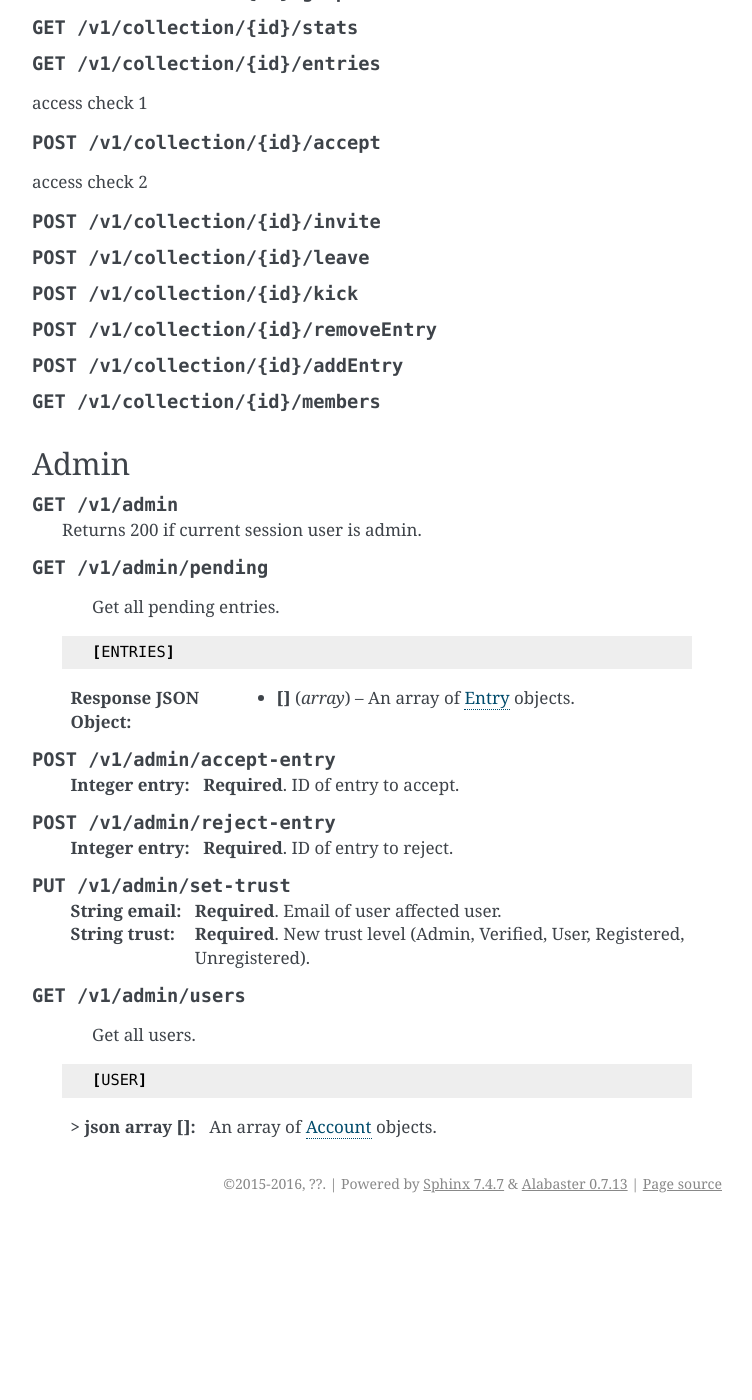
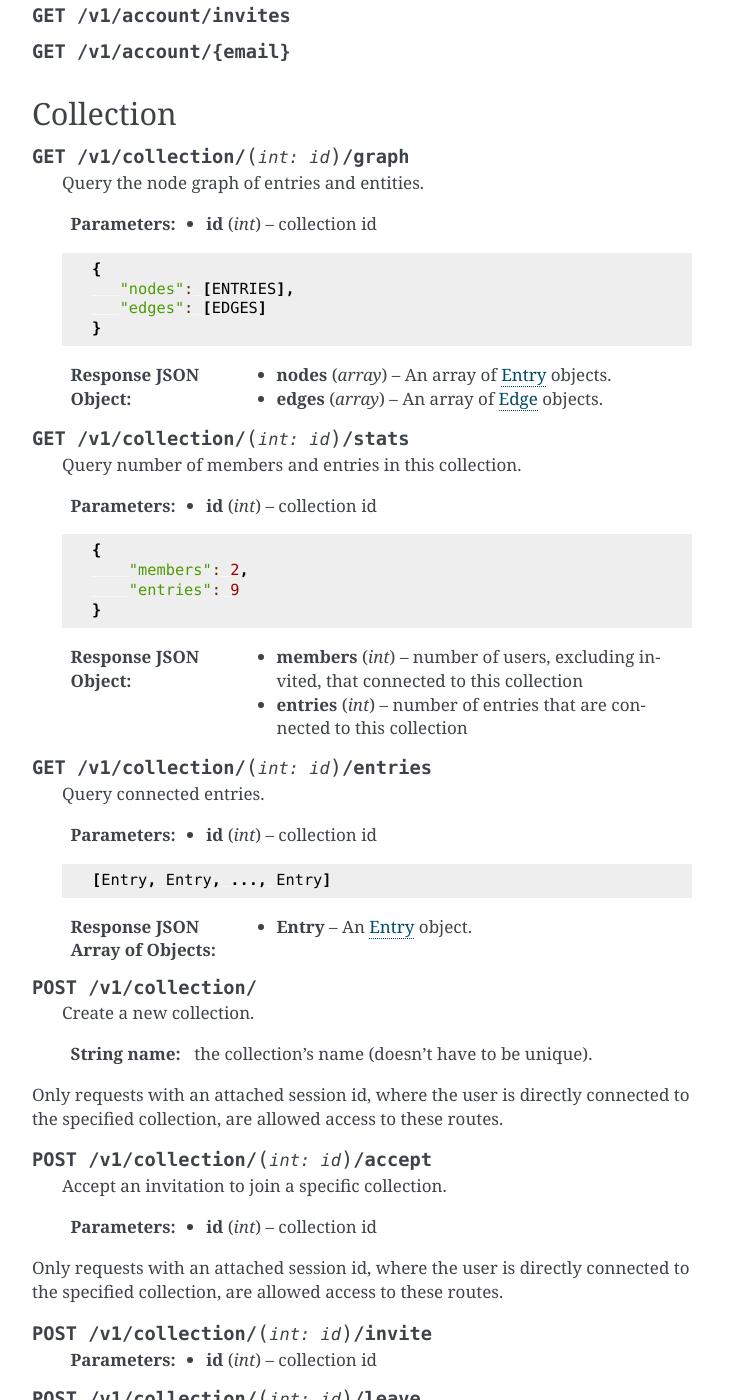
Before and after one commit to sergiorico/backend, a Sphinx documentation site: the page built from docs/api.rst, in a window 1280 px wide and 1400 px high, scrolled down 5247 px. Shown: the whole window, without its empty margins (388-1140 px from the left). Built offline with Sphinx 7.4.7, drawn with Linux system fonts in a browser that asks for light colours; before the commit the page ends 6470 px from its top, so only the background shows below that; some of the changed text lies outside the part shown.

```diff
--- a/docs/api.rst
+++ b/docs/api.rst
@@ -12,9 +12,11 @@ Status codes are generally:
 
 Graph
 -----
+A graph consists of entries and edges.
+
 .. http:get:: /v1/entry
 
-    Fetch all entries and edges in the database.
+   Fetch all entries and edges in the database.
 
    .. sourcecode:: js
 
@@ -30,7 +32,7 @@ Graph Taxonomy
 ~~~~~~~~~~~~~~
 .. http:get:: /v1/entry/taxonomy
 
-    Get the combined taxonomy for the whole database.
+   Get the combined taxonomy for the whole database.
 
    .. sourcecode:: js
 
@@ -41,34 +43,50 @@ Graph Taxonomy
 
    :>json array <key>: each key maps to the entities/samples used to classify itself
 
+Edge
+----
+An edge looks like this:
+
+.. sourcecode:: js
+
+   {
+       "source": 9,
+       "target": 13,
+       "type": "PLANNING"
+   }
+
+Where ``source`` is the origin entry node id, ``target`` is the targeted entity node id and ``type`` the (SERP) classification of this relation.
+
 Entry
 -----
 An entry is either a classified challenge or research result that a user
 submitted to the database. Each entry consists of entry-specific information
 and a classification. These two pieces of data must be queried separately.
+See `Find entry by id`_ and `Get entry taxonomy`_.
 
 Find entry by id
 ~~~~~~~~~~~~~~~~
 .. http:get:: /v1/entry/(int:entry_id)
 
-    :param entry_id: entry's unique id
-    :type entry_id: int
-    :resheader Content-Type: application/json
+   Retrieve information of an entry specified by `entry_id`.
 
-    Retrieve information of an entry specified by `entry_id`.
+   :param entry_id: entry's unique id
+   :type entry_id: int
+   :resheader Content-Type: application/json
+
 
    .. sourcecode:: js
 
       {
-            "id": 55,
-            "hash": "YOnPVli1utklw1a3LXiw9pBl6gmpsd4BUabV9I1UyhA=",
-            "type": "research",
-            "contact": "space_monkey@planet.zoo",
-            "reference": "An In-Depth study of the Space Monkey Phenomenon",
-            "doi": "doi:xyz",
-            "description": null,
-            "date": null,
-            "pending": false
+          "id": 55,
+          "hash": "YOnPVli1utklw1a3LXiw9pBl6gmpsd4BUabV9I1UyhA=",
+          "type": "research",
+          "contact": "space_monkey@planet.zoo",
+          "reference": "An In-Depth study of the Space Monkey Phenomenon",
+          "doi": "doi:xyz",
+          "description": null,
+          "date": null,
+          "pending": false
       }
 
    :>json integer id: a (recycled) unique id
@@ -86,27 +104,29 @@ Get entry taxonomy
 ~~~~~~~~~~~~~~~~~~
 .. http:get:: /v1/entry/(int:entry_id)/taxonomy
 
-    :param entry_id: entry's unique id
-    :type entry_id: int
-    :resheader Content-Type: application/json
+   Retrieve the taxonomy of a specific entry.
 
-    Retrieve the taxonomy of a specific entry.
+   :param entry_id: entry's unique id
+   :type entry_id: int
+
+   :resheader Content-Type: application/json
+
 
    .. sourcecode:: js
 
       {
-            "INFORMATION": [
-                "No data currently collected"
-            ],
-            "SOLVING": [
-                "unspecified"
-            ],
-            "PLANNING": [
-                "testing environment trade-off (simulated, real system production)",
-                "testing phase trade-off",
-                "testing-level trade-off (function, interaction)",
-                "automation trade-off"
-            ]
+          "INFORMATION": [
+              "No data currently collected"
+          ],
+          "SOLVING": [
+              "unspecified"
+          ],
+          "PLANNING": [
+              "testing environment trade-off (simulated, real system production)",
+              "testing phase trade-off",
+              "testing-level trade-off (function, interaction)",
+              "automation trade-off"
+          ]
       }
 
    :>json array <key>: each key corresponds to a classification with entities
@@ -117,7 +137,8 @@ Submit new entry
 ~~~~~~~~~~~~~~~~
 .. http:post:: /v1/entry/new
 
-    Submit a new entry.
+   Submit a new entry.
+
 
    :<json string entryType: either ``challenge`` or ``research``
    :<json int collection: unique id of collection to add entry to
@@ -125,31 +146,29 @@ Submit new entry
    :<json string doi: optional for research entries, a DOI of this publication
    :<json string description: only required for challenge entries, describing the challenge
    :<json json serpClassification: the SERP classification
-   :<json string date: representation of date
-
-    Submit new entry.
+   :<json string date: javascript date text representation
 
    **Example request json**:
 
     .. sourcecode:: js
 
         {
-            entryType: "challenge",
-            collection: 2,
-            description: "how to do software dev without cookies?",
-            date: "Mon Sep 28 1998 14:36:22 GMT-0700 (PDT)",
-            serpClassification: {
+            "entryType": "challenge",
+            "collection": 2,
+            "description": "how to do software dev without cookies?",
+            "date": "Mon Sep 28 1998 14:36:22 GMT-0700 (PDT)",
+            "serpClassification": {
                 "IMPROVING": ["cookies for software dev"],
                 "INFORMATION": ["hungry hungry devs"]
             }
         }
 
-    **Example response**:
+   **Example response**:
 
     .. sourcecode:: js
 
        {
-            "message": "ok"
+           "message": "ok"
        }
 
    :statuscode 400: bad request
@@ -230,69 +249,148 @@ Get collection invites
 
 Collection
 ----------
+
+.. http:get:: /v1/collection/(int:id)/graph
+
+   Query the node graph of entries and entities.
+
+   :param id: collection id
+   :type id: int
+
+   .. sourcecode:: js
+
+      {
+         "nodes": [ENTRIES],
+         "edges": [EDGES]
+      }
+
+   :>json array nodes: An array of `Entry`_ objects.
+   :>json array edges: An array of `Edge`_ objects.
+
+.. http:get:: /v1/collection/(int:id)/stats
+
+   Query number of members and entries in this collection.
+
+   :param id: collection id
+   :type id: int
+
+   .. sourcecode:: js
+
+      {
+          "members": 2,
+          "entries": 9
+      }
+
+   :>json int members: number of users, excluding invited, that connected to this collection
+   :>json int entries: number of entries that are connected to this collection
+
+.. http:get:: /v1/collection/(int:id)/entries
+
+   Query connected entries.
+
+   :param id: collection id
+   :type id: int
+
+   .. sourcecode:: js
+
+      [Entry, Entry, ..., Entry]
+
+   :>jsonarr Entry: An `Entry`_ object.
+
 .. http:post:: /v1/collection/
 
-.. http:get:: /v1/collection/{id}/graph
+   Create a new collection.
 
-.. http:get:: /v1/collection/{id}/stats
+   :string name: the collection's name (doesn't have to be unique).
 
-.. http:get:: /v1/collection/{id}/entries
+Only requests with an attached session id, where the user is directly connected to the specified collection, are allowed access to these routes.
 
-access check 1
+.. http:post:: /v1/collection/(int:id)/accept
 
-.. http:post:: /v1/collection/{id}/accept
+   Accept an invitation to join a specific collection.
 
-access check 2
+   :param id: collection id
+   :type id: int
 
-.. http:post:: /v1/collection/{id}/invite
+Only requests with an attached session id, where the user is directly connected to the specified collection, are allowed access to these routes.
 
-.. http:post:: /v1/collection/{id}/leave
+.. http:post:: /v1/collection/(int:id)/invite
 
-.. http:post:: /v1/collection/{id}/kick
+   :param id: collection id
+   :type id: int
 
-.. http:post:: /v1/collection/{id}/removeEntry
+.. http:post:: /v1/collection/(int:id)/leave
 
-.. http:post:: /v1/collection/{id}/addEntry
+   :param id: collection id
+   :type id: int
 
-.. http:get:: /v1/collection/{id}/members
+.. http:post:: /v1/collection/(int:id)/kick
+
+   :param id: collection id
+   :type id: int
+
+.. http:post:: /v1/collection/(int:id)/removeEntry
+
+   :param id: collection id
+   :type id: int
+
+.. http:post:: /v1/collection/(int:id)/addEntry
+
+   :param id: collection id
+   :type id: int
+
+.. http:get:: /v1/collection/(int:id)/members
+
+   Query connected members.
+
+   :param id: collection id
+   :type id: int
 
 
 Admin
 -----
+
+Only requests with an attached session id, where user's trust level is Admin, are allowed access to these routes.
+
 .. http:get:: /v1/admin
 
-    Returns 200 if current session user is admin.
+   Returns 200 if current session user is admin.
 
 .. http:get:: /v1/admin/pending
 
-    Get all pending entries.
+   Get all pending entries.
 
    .. sourcecode:: js
 
-      [ENTRIES]
+      [Entry, Entry, ..., Entry]
 
-   :>json array []: An array of `Entry`_ objects.
-
+   :>jsonarr Entry: An `Entry`_ object.
 
 .. http:post:: /v1/admin/accept-entry
 
-    :integer entry: **Required**. ID of entry to accept.
+   Accept a pending entry.
+
+   :integer entry: **Required**. ID of entry to accept.
 
 .. http:post:: /v1/admin/reject-entry
 
-    :integer entry: **Required**. ID of entry to reject.
+   Reject a pending entry.
+
+   :integer entry: **Required**. ID of entry to reject.
 
 .. http:put:: /v1/admin/set-trust
 
-    :string email: **Required**. Email of user affected user.
-    :string trust: **Required**. New trust level (Admin, Verified, User, Registered, Unregistered).
+   Set trust level of a specific user.
+
+   :string email: **Required**. Email of user affected user.
+   :string trust: **Required**. New trust level (Admin, Verified, User, Registered, Unregistered).
 
 .. http:get:: /v1/admin/users
 
-    Get all users.
+   Get all users.
 
    .. sourcecode:: js
 
-      [USER]
+      [USERS]
 
-   :> json array []: An array of `Account`_ objects.
+   :>json array [USERS]: An array of `Account`_ objects.
```
Also changed, not shown: docs/index.rst (+11 -13 lines), docs/internals/docs.rst (added, +9 -0 lines).
